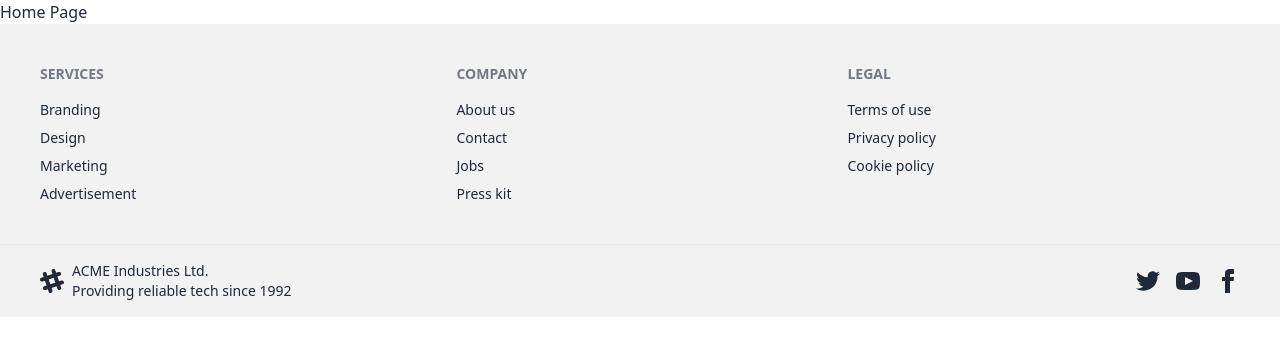
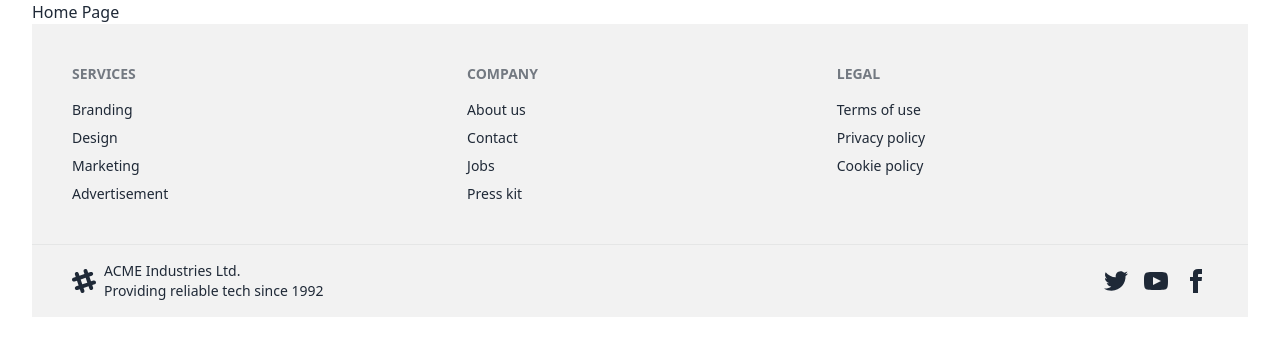
Before and after one commit to fms-faisal/skyview-apartments-client, a React (Vite) app: page / in a window 1280 px wide. Shown: the top 356 px of the page. Built offline with nearby package versions, Linux system fonts and the light colour scheme.

Commit message:
max width given to every webpage

```diff
--- a/src/main.jsx
+++ b/src/main.jsx
@@ -9,6 +9,8 @@
 
 ReactDOM.createRoot(document.getElementById('root')).render(
   <React.StrictMode>
-    <RouterProvider router={router} />
+  <div className='w-[95%] mx-auto'>
+  <RouterProvider router={router} />
+  </div>
   </React.StrictMode>,
 )
```
